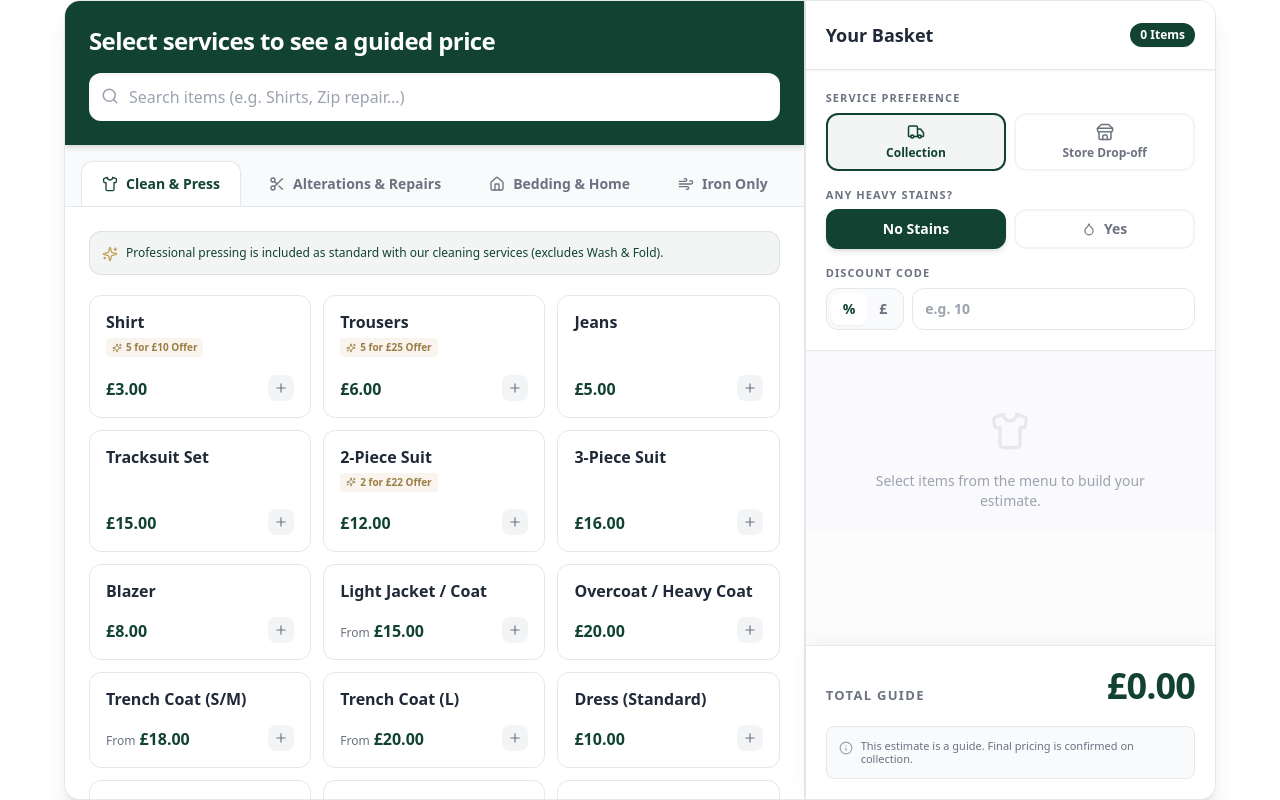
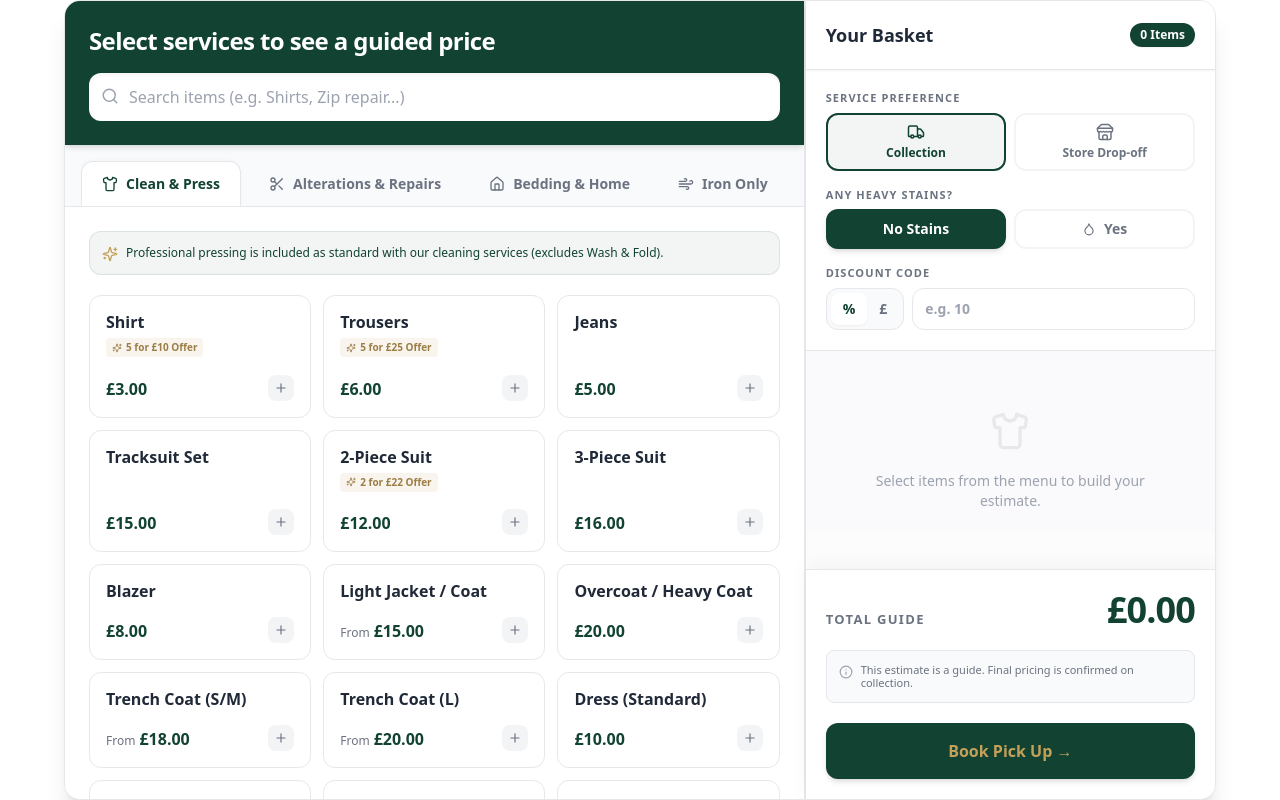
Before and after one commit to asho221/flydry-pricing-2, a React (Create React App) app: page / in a window 1280 px wide. Built offline with nearby package versions, Linux system fonts and the light colour scheme.

Commit message:
Update App.js

```diff
--- a/src/App.js
+++ b/src/App.js
@@ -492,7 +492,7 @@ export default function FlyDryEstimator() {
             </span>
           </div>
 
-          <div className="flex flex-col gap-2">
+          <div className="flex flex-col gap-2 mb-5">
             {hasStains && (
               <div className="flex items-start gap-2 bg-[#C5A059]/10 border border-[#C5A059]/30 p-3 rounded-lg">
                 <Info className="text-[#9b7e46] shrink-0 mt-0.5" size={14} />
@@ -508,6 +508,15 @@ export default function FlyDryEstimator() {
               </p>
             </div>
           </div>
+
+          <a
+            href="https://flydry.co.uk/book#/"
+            target="_blank"
+            rel="noopener noreferrer"
+            className="w-full flex items-center justify-center gap-2 bg-[#114232] text-[#C5A059] py-4 px-6 rounded-xl font-bold text-[16px] hover:bg-[#0a2b20] transition-colors shadow-md"
+          >
+            Book Pick Up &rarr;
+          </a>
         </div>
 
       </div>
```
